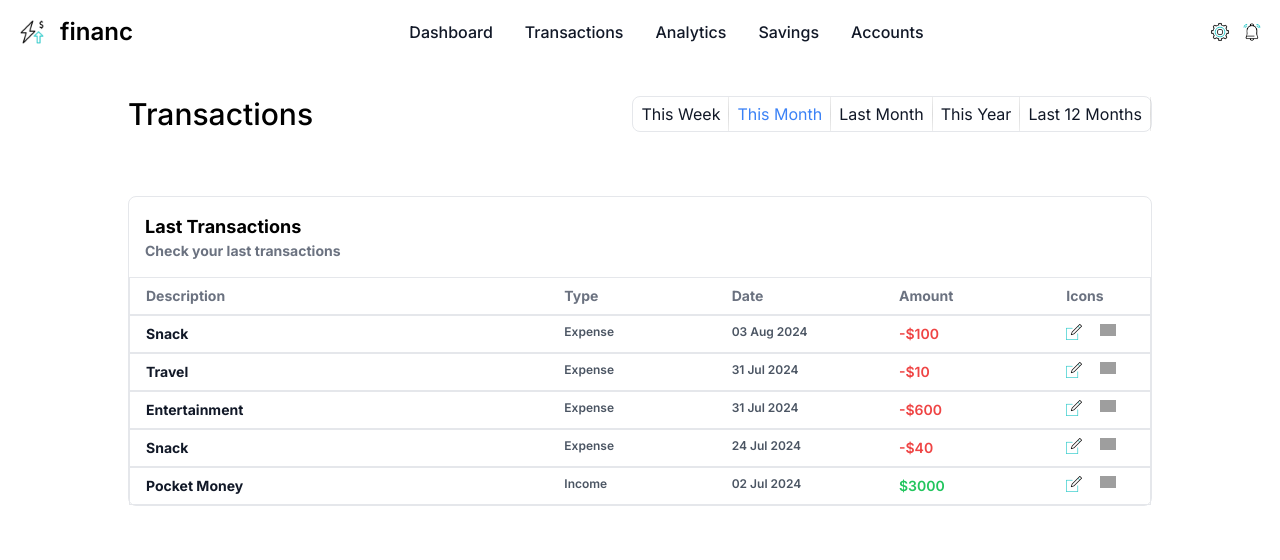
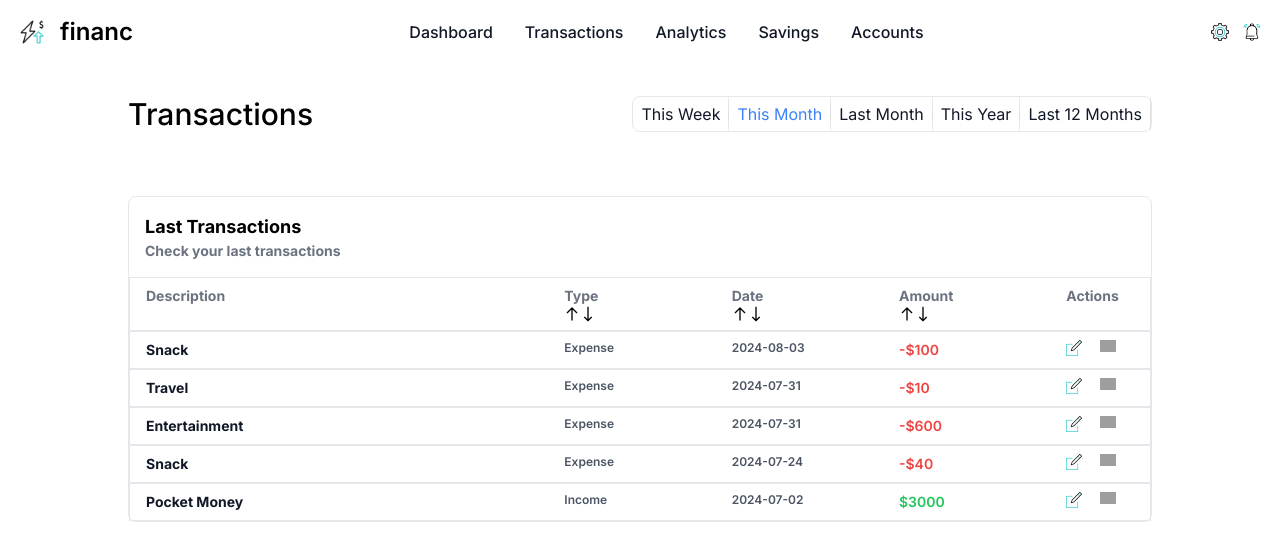
Before and after one commit to HardikChhabra/Expense-Tracker, a Next.js app: page /transactions in a window 1280 px wide. Shown: the top 560 px of the page. Built offline with nearby package versions, Linux system fonts and the light colour scheme; grey boxes are pictures that could not be loaded.

Commit message:
Added sorting to the primary dashboard. Minor ui fixes

```diff
--- a/app/components/ActionButtons.jsx
+++ b/app/components/ActionButtons.jsx
@@ -2,7 +2,7 @@ import React from 'react'
 
 const ActionButtons = ({ primaryText, descText, symbol, color, action }) => {
     return (
-        <div className="w-full max-w-[24vw] p-4 text-gray-500 bg-white rounded-lg shadow border m-4 cursor-pointer">
+        <div className="w-full max-w-[24vw] p-4 text-gray-500 bg-white rounded-lg shadow border m-4 cursor-pointer transition-transform transform hover:scale-110 click-scale-100">
             <div className="flex">
                 <img className="w-8 h-8 rounded-full" src={`${symbol}`} alt="symbol image" />
                 <div className="ms-3 text-sm font-normal">
--- /dev/null
+++ b/app/components/AddTransactionForm.jsx
@@ -0,0 +1,30 @@
+import React from 'react'
+import CreditCard from './CreditCard'
+
+
+const AddTransactionForm = ({ handleSubmit, username, balance, expense, income }) => {
+    return (
+        <div className='relative p-4 w-full max-w-md max-h-full'>
+            <div className='relative bg-white rounded-lg shadow'>
+                <div class="flex items-center justify-between p-4 md:p-5 border-b rounded-t">
+                    <CreditCard username={username} balance={balance} expense={expense} income={income} />
+                    <h3 class="text-lg font-semibold text-gray-900 dark:text-white">
+                        Create New Transaction
+                    </h3>
+                    <button type="button" class="text-gray-400 bg-transparent hover:bg-gray-200 hover:text-gray-900 rounded-lg text-sm w-8 h-8 ms-auto inline-flex justify-center items-center" data-modal-toggle="crud-modal">
+                        <svg class="w-3 h-3" aria-hidden="true" xmlns="http://www.w3.org/2000/svg" fill="none" viewBox="0 0 14 14">
+                            <path stroke="currentColor" strokeLinecap="round" strokeLinejoin="round" strokeWidth="2" d="m1 1 6 6m0 0 6 6M7 7l6-6M7 7l-6 6" />
+                        </svg>
+                        <span class="sr-only">Close modal</span>
+                    </button>
+                </div>
+                <div>
+
+                </div>
+            </div>
+
+        </div>
+    )
+}
+
+export default AddTransactionForm
--- a/app/components/DashboardTile.jsx
+++ b/app/components/DashboardTile.jsx
@@ -1,14 +1,14 @@
 import React from 'react'
 
-const DashboardTile = ({ text, value, percentage, color }) => {
-    const badgeClass = `bg-${color}-100 text-${color}-800 text-xs font-medium px-2.5 py-0.5 rounded border border-${color}-400 inline-flex`
+const DashboardTile = ({ text, value, percentage, primaryColor, secondaryColor}) => {
+    const badgeClass = `text-xs font-medium px-2.5 py-0.5 rounded border  inline-flex`
     return (
         <div className='border rounded-xl shadow p-4 inline-flex  min-w-[16vw] flex-col m-4'>
             <div className='flex justify-between'>
             <h5 className='text-slate-400 text-xs font-extralight'>{text}</h5>
             <div>
             </div>
-                <div className={badgeClass}>{percentage}%</div>
+                <div className={badgeClass} style={{backgroundColor: `${secondaryColor}`, color: `${primaryColor}`, borderColor: `${primaryColor}`}}>{percentage}%</div>
             </div>
             <h4 className='text-3xl text-blue-600 font-medium'>₹{value}</h4>
         </div>
--- a/app/components/PrimaryDashboard.jsx
+++ b/app/components/PrimaryDashboard.jsx
@@ -7,12 +7,18 @@ import DashboardTile from './DashboardTile';
 import ActionButtons from './ActionButtons';
 import TransactionArea from './TransactionArea';
 import AnalyticsContainer from './AnalyticsContainer';
+import AddTransactionForm from './AddTransactionForm';
 
 const PrimaryDashboard = () => {
     const usernameRef = useContext(username);
     const [balance, setBalance] = useState(0);
     const [expense, setExpense] = useState(0);
     const [income, setIncome] = useState(0);
+    const [modal, setModal] = useState(false);
+
+    const toggleTransactionForm = () => {
+        setModal(!modal);
+    }
 
     useEffect(() => {
         setBalance(5000);
@@ -31,11 +37,11 @@ const PrimaryDashboard = () => {
                 <CreditCard username={usernameRef} balance={balance} income={income} expense={expense} />
                 <div className='flex flex-col'>
                     <div>
-                        <DashboardTile text={'Balance'} value={5000} percentage={20.5} color={"blue"} />
-                        <DashboardTile text={'Expense'} value={1000} percentage={2.5} color={"red"} />
-                        <DashboardTile text={'Income'} value={6000} percentage={50.0} color={"green"} />
+                        <DashboardTile text={'Balance'} value={5000} percentage={20.5} primaryColor={'rgb(96 165 250)'} secondaryColor={'rgb(219 234 254)'} />
+                        <DashboardTile text={'Expense'} value={1000} percentage={2.5} primaryColor={'rgb(248 113 113)'} secondaryColor={'rgb(254 226 226)'} />
+                        <DashboardTile text={'Income'} value={6000} percentage={50.0} primaryColor={'rgb(74 222 128)'} secondaryColor={'rgb(220 252 231)'} />
                     </div>
-                    <div className='flex flex-row'>
+                    <div className='flex flex-row' data-modal-target="crud-modal" data-modal-toggle="crud-modal">
                         <ActionButtons primaryText={"Add Income"} descText={"Add an income manually"} symbol={'/add.gif'} />
                         <ActionButtons primaryText={"Add Expense"} descText={"Add an expense"} symbol={'/minus.gif'} />
                         <ActionButtons primaryText={"Transfer"} descText={"Add a transfer"} symbol={'/transfer.gif'} />
@@ -43,8 +49,12 @@ const PrimaryDashboard = () => {
                 </div>
             </div>
             <div className='mx-32 mb-32 flex flex-row justify-center'>
-                <div className='mx-4'><AnalyticsContainer/></div>
+                <div className='mx-4'><AnalyticsContainer /></div>
                 <div className='mx-4'><TransactionArea /></div>
+            </div>
+            <div id="crud-modal" tabindex="-1" aria-hidden="true" className="hidden overflow-y-auto overflow-x-hidden fixed top-0 right-0 left-0 z-50 justify-center items-center w-full md:inset-0 h-[calc(100%-1rem)] max-h-full">
+                <AddTransactionForm handleSubmit={() => { }} username={usernameRef} balance={balance} income={income} />
+
             </div>
         </>
     )
--- a/app/components/TransactionArea.jsx
+++ b/app/components/TransactionArea.jsx
@@ -5,21 +5,85 @@ import { transactionsList } from '../data';
 const TransactionArea = () => {
   const [transactions, setTransactions] = useState([]);
 
-  useEffect (()=> {
+  const sortWithDateDesc = () => {
+    setTransactions(transactions.toSorted((a, b) => { return (b.date > a.date ? 1 : (a.date === b.date ? 0 : -1)) }));
+  }
+  const sortWithDateAsc = () => {
+    setTransactions(transactions.toSorted((a, b) => { return (a.date > b.date ? 1 : (a.date === b.date ? 0 : -1)) }));
+  }
+
+  const sortWithAmountDesc = () => {
+    setTransactions(transactions.toSorted((a, b) => b.amount - a.amount));
+  }
+  const sortWithAmountAsc = () => {
+    setTransactions(transactions.toSorted((a, b) => a.amount - b.amount));
+  }
+
+  const sortWithTypeExpensesFirst = () => {
+    setTransactions(transactions.toSorted((a, b) => { return (a.type > b.type ? 1 : (a.type === b.type ? 0 : -1)) }))
+  }
+  const sortWithTypeIncomeFirst = () => {
+    setTransactions(transactions.toSorted((a, b) => { return (b.type > a.type ? 1 : (b.type === a.type ? 0 : -1)) }))
+  }
+
+  useEffect(() => {
     setTransactions(transactionsList);
   }, [])
   return (
     <div className='border rounded-lg'>
+      {/* header */}
       <div className='inline-flex flex-col p-4'>
         <h5 className='text-lg font-bold'>Last Transactions</h5>
         <p className='text-sm font-bold text-gray-500'>Check your last transactions</p>
       </div>
+
+      {/* information row with sorting buttons */}
       <div className='border grid grid-cols-12 gap-4 py-2 px-4'>
+
+        {/* Description item */}
         <h6 className='col-span-5 text-sm font-bold text-gray-500'>Description</h6>
+
+        {/* Type item */}
+        <div className='col-span-2 text-sm font-bold text-gray-500 flex flex-col'>
+
+          {/* heading */}
           <h6 className='col-span-2 text-sm font-bold text-gray-500'>Type</h6>
+
+          {/* icons */}
+          <span className='flex flex-row'>
+            <img src="/arrow_up.png" alt="asc" className='h-4' onClick={sortWithTypeExpensesFirst} />
+            <img src="/arrow_down.png" alt="desc" className='h-4' onClick={sortWithTypeIncomeFirst}/>
+          </span>
+        </div>
+
+        {/* Date item */}
+        <div className='col-span-2 text-sm font-bold text-gray-500 flex flex-col'>
+
+          {/* heading */}
           <h6 className='col-span-2 text-sm font-bold text-gray-500'>Date</h6>
+
+          {/* icons */}
+          <span className='flex flex-row'>
+            <img src="/arrow_up.png" alt="asc" className='h-4' onClick={sortWithDateDesc}/>
+            <img src="/arrow_down.png" alt="desc" className='h-4' onClick={sortWithDateAsc}/>
+          </span>
+        </div>
+
+        {/* Amount item */}
+        <div className='col-span-2 text-sm font-bold text-gray-500 flex flex-col'>
+
+          {/* heading */}
           <h6 className='col-span-2 text-sm font-bold text-gray-500'>Amount</h6>
-            <h6 className='col-span-1 text-sm font-bold text-gray-500'>Icons</h6>
+
+          {/* icons */}
+          <span className='flex flex-row'>
+            <img src="/arrow_up.png" alt="asc" className='h-4' onClick={sortWithAmountDesc} />
+            <img src="/arrow_down.png" alt="desc" className='h-4' onClick={sortWithAmountAsc} />
+          </span>
+        </div>
+
+        {/* Edit and delete icons item */}
+        <h6 className='col-span-1 text-sm font-bold text-gray-500'>Actions</h6>
       </div>
       <ul>
         {
--- a/app/data.js
+++ b/app/data.js
@@ -29,39 +29,39 @@ export const transactionsList = [
     {
       desc: "Snack",
       type: "Expense",
-      date: "03 Aug 2024",
+      date: "2024-08-03",
       amount: -100,
       id: 1
     },
     {
       desc: "Travel",
       type: "Expense",
-      date: "31 Jul 2024",
+      date: "2024-07-31",
       amount: -10,
       id:2
     },
     {
       desc: "Entertainment",
       type: "Expense",
-      date: "31 Jul 2024",
+      date: "2024-07-31",
       amount: -600,
       id:3
     },
     {
       desc: "Snack",
       type: "Expense",
-      date: "24 Jul 2024",
+      date: "2024-07-24",
       amount: -40,
       id:4
     },
     {
       desc: "Pocket Money",
       type: "Income",
-      date: "02 Jul 2024",
+      date: "2024-07-02",
       amount: 3000,
       id:5
     },
-  ]
+]
 
 export const goalsList = [
   {
```
Also changed, not shown: public/arrow_down.png (added), public/arrow_up.png (added). Lines whose indentation alone changed are shown as unchanged.
